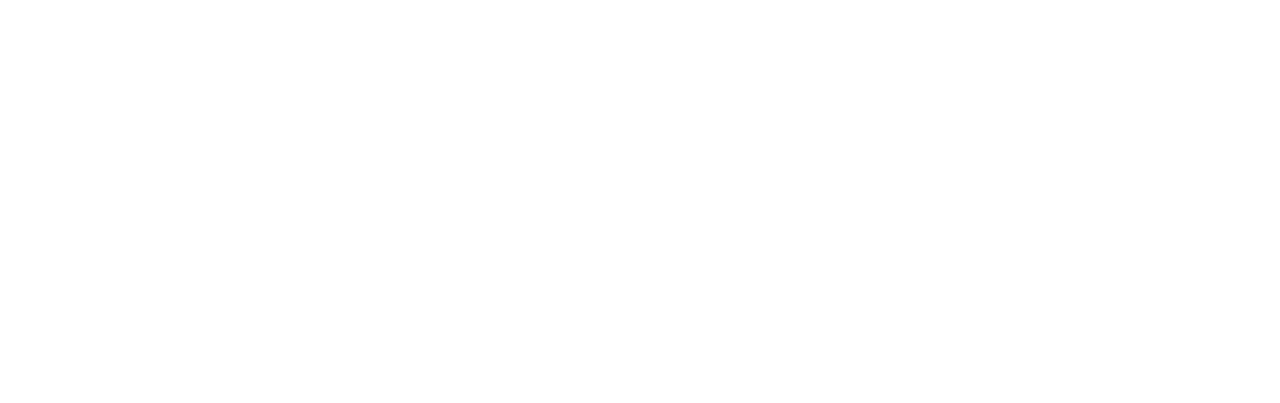
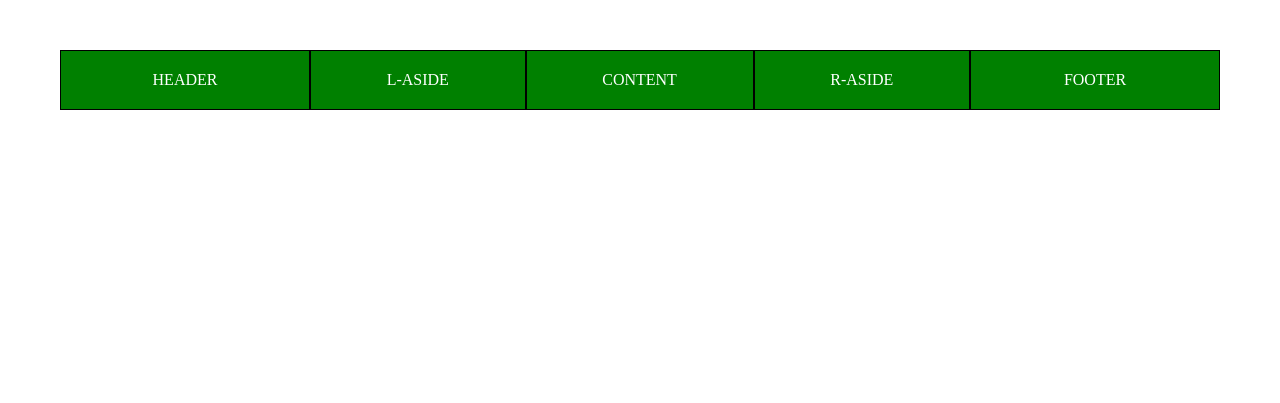
Before and after one commit to dedenkof/gridth, a plain HTML site: page index.html in a window 1280 px wide. Drawn offline with Linux system fonts and the light colour scheme.

Commit message:
add grid

```diff
--- a/css/main.css
+++ b/css/main.css
@@ -0,0 +1,25 @@
+*{
+  margin: 0;
+  padding: 0;
+}
+
+.container {
+  max-width: 1200px;
+  margin: 0 auto;
+  padding: 50px 20px;
+  box-sizing: border-box;
+}
+
+.grid {
+  display: grid;
+  grid-template-columns: minmax(70px, 250px) repeat(3, auto) minmax(70px, 250px);
+  grid-template-rows: repeat(5, 1fr);
+}
+
+.grid__item{
+  background-color: green;
+  color: #fff;
+  padding: 20px;
+  text-align: center;
+  border: 1px solid #000;
+}
--- a/index.html
+++ b/index.html
@@ -7,6 +7,16 @@
 	<link rel="stylesheet" href="css/main.css" type="text/css" />
 </head>
 <body>
-
+		<main>
+			<div class="container">
+				<div class="grid">
+					<div class="grid__item">HEADER</div>
+					<div class="grid__item sidebar-left">L-ASIDE</div>
+					<div class="grid__item content">CONTENT</div>
+					<div class="grid__item sidebar-right">R-ASIDE</div>
+					<div class="grid__item footer">FOOTER</div>
+				</div>
+			</div>
+		</main>
 </body>
 </html>
```
